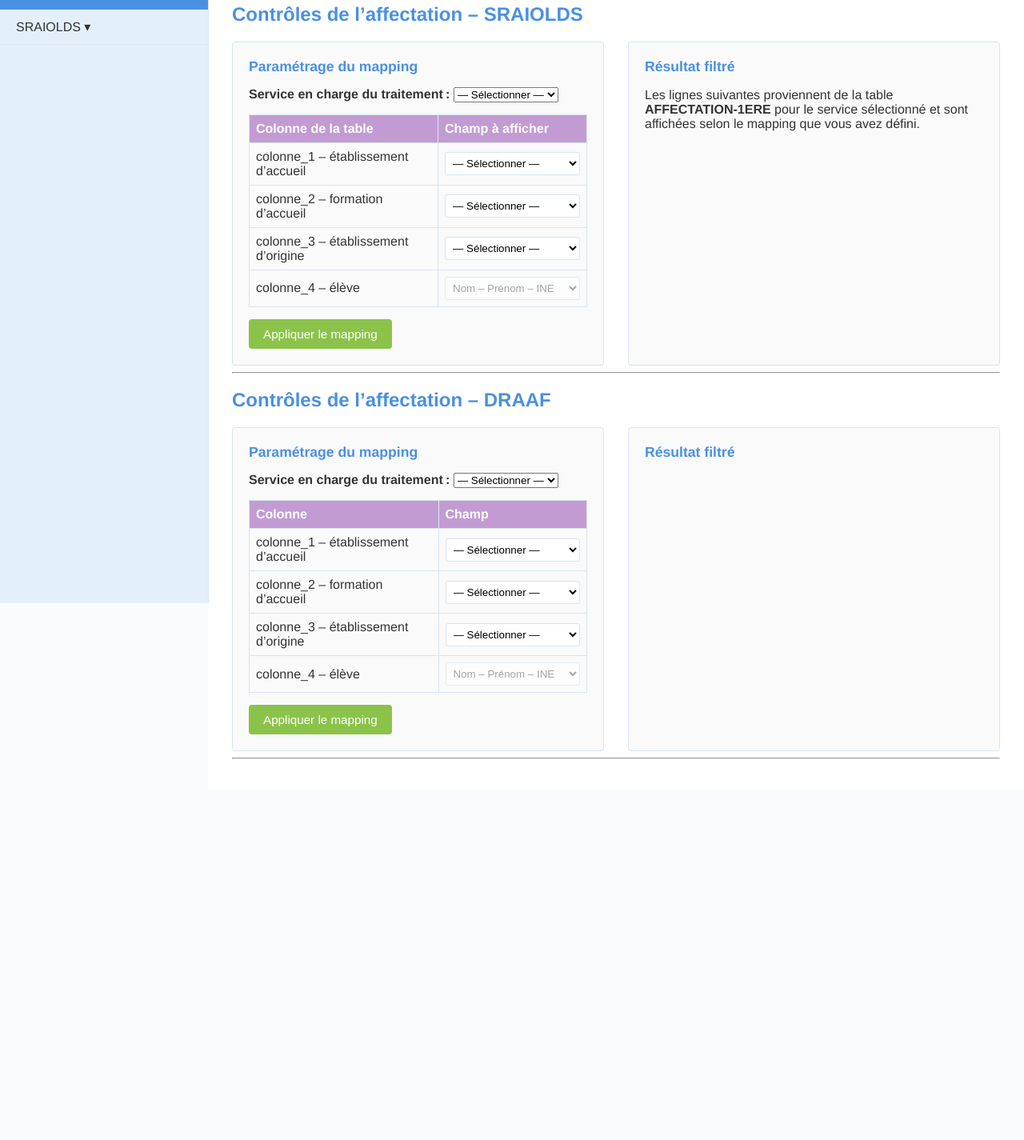
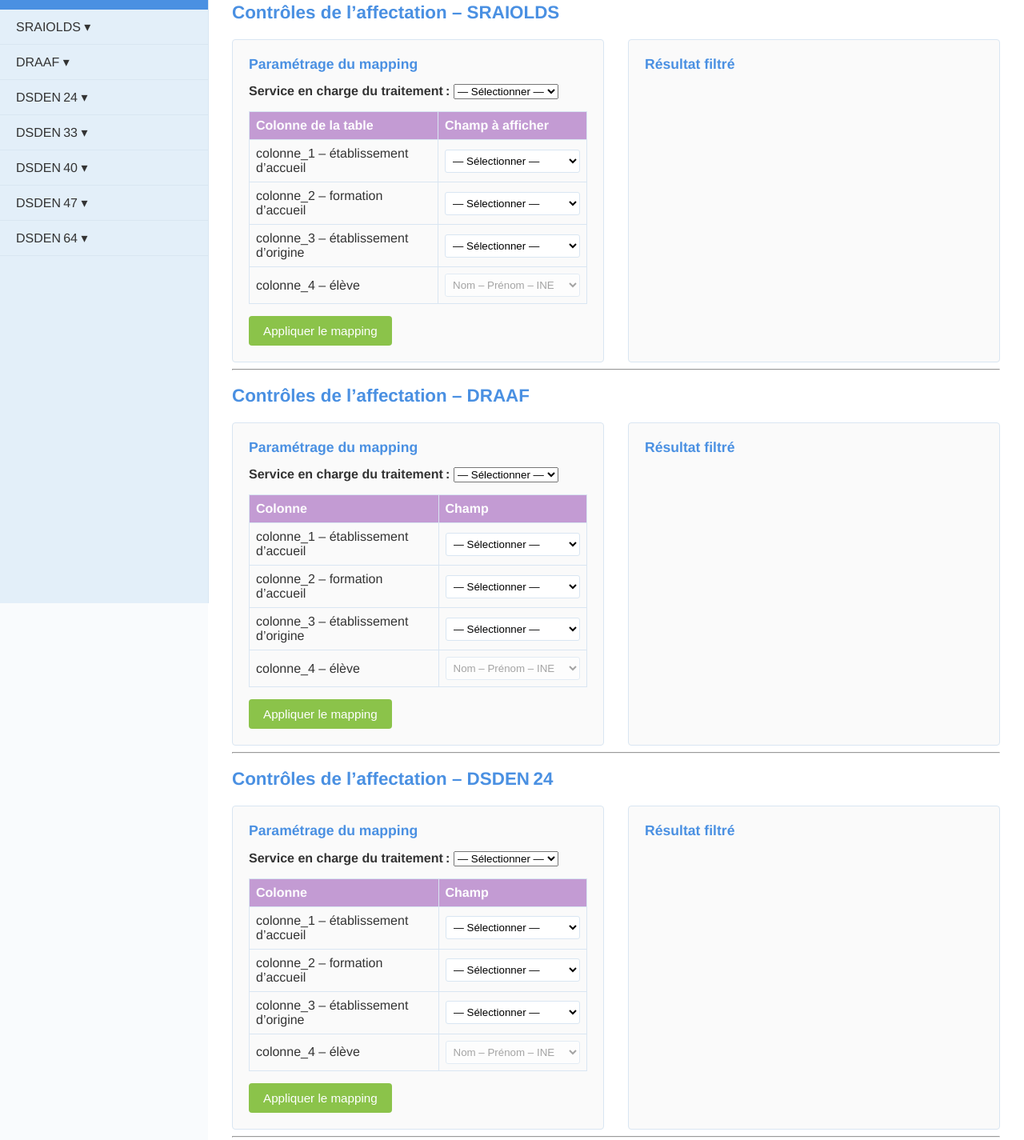
Before and after one commit to Amelie238/AFFELNET, a plain HTML site: page index.html in a window 1280 px wide. Shown: the part 46-1471 px from the top of the page at 80% size. Before the commit the page ends 1033 px from the top, so only its background shows below. Drawn offline with Linux system fonts and the light colour scheme.

Commit message:
Add files via upload

```diff
--- a/index.html
+++ b/index.html
@@ -2,7 +2,7 @@
 <html lang="fr">
 <head>
 <meta charset="UTF-8">
-<title>Contrôles de l’affectation – Mapping séparé</title>
+<title>Contrôles de l’affectation – Mapping dynamique</title>
 <style>
     :root{
         --bg-main:#f9fbfd; --bg-sidebar:#e3eff9; --bg-content:#ffffff;
@@ -22,7 +22,7 @@
     .menu li.active > .submenu{display:block;}
     .submenu a{padding-left:40px;font-size:0.95rem;}
     .content{margin-left:260px;padding:30px;background:var(--bg-content);min-height:100vh;}
-    h1{color:var(--color-primary);}
+    h1{color:var(--color-primary);font-size:1.4rem;}
     .grid{display:grid;grid-template-columns:1fr 1fr;gap:30px;margin-top:20px;}
     .panel{border:1px solid var(--border);border-radius:4px;background:#fafafa;padding:20px;}
     .panel h2{margin-top:0;font-size:1.1rem;color:var(--color-primary);}
@@ -36,105 +36,108 @@
     table.result th,table.result td{border:1px solid var(--border);padding:6px;text-align:left;}
     table.result th{background:#e2eaf3;}
 </style>
-
 <script>
 /* -------------------------------------------------------------
-   Données d’exemple – à remplacer par un appel serveur réel.
-   Chaque objet représente une ligne de la table AFFECTATION‑1ERE.
+   Fonction générique – appelée par chaque bouton « Appliquer le mapping ».
+   1️⃣ Récupère le service sélectionné.
+   2️⃣ Interroge le back‑end (endpoint /api/affectation) pour obtenir
+      les lignes de la table AFFECTATION‑1ERE filtrées sur ce service.
+   3️⃣ Construit le mapping à partir des <select data‑col="…">.
+   4️⃣ Génère un tableau HTML contenant **seulement** les colonnes
+      mappées (élève = Nom Prénom (INE) fixe).
    ------------------------------------------------------------- */
-const affectationData = [
-    { id:1, service:"SRAIOLDS", col1:"EtabA", col2:"FormA", col3:"EtabO1", nom:"Dupont", prenom:"Marie", ine:"1234567890"},
-    { id:2, service:"DRAAF",    col1:"EtabB", col2:"FormB", col3:"EtabO2", nom:"Martin", prenom:"Paul",  ine:"0987654321"},
-    { id:3, service:"DSDEN 24", col1:"EtabC", col2:"FormC", col3:"EtabO3", nom:"Leroy",  prenom:"Anne",  ine:"1122334455"},
-    // … autres lignes …
-];
+async function appliquerMapping(sectionId){
+    const prefix = `#${sectionId}`;                     // ex. "#section-SRAIOLDS"
+    const service = document.querySelector(`${prefix} select.service`).value;
 
-/* -------------------------------------------------------------
-   Fonction déclenchée par le bouton « Appliquer le mapping ».
-   1️⃣ Lecture du service choisi.
-   2️⃣ Filtrage de la table.
-   3️⃣ Construction du mapping (colonne → champ).
-   4️⃣ Construction d’un tableau HTML avec uniquement les champs mappés.
-   ------------------------------------------------------------- */
-function appliquerMapping(sectionId){
-    const service = document.getElementById(`service-${sectionId}`).value;
     if (!service){
-        alert("Veuillez sélectionner un service.");
+        alert("Merci de choisir un service.");
         return;
     }
 
-    // 1️⃣ Filtrer les lignes de la table
-    const lignes = affectationData.filter(l => l.service === service);
+    // ---------------------------------------------------------
+    // 2️⃣ RÉCUPÉRATION DES DONNÉES (remplacez l’URL par votre API)
+    // ---------------------------------------------------------
+    let rows;
+    try{
+        const resp = await fetch(`/api/affectation?service=${encodeURIComponent(service)}`);
+        if (!resp.ok) throw new Error(`Erreur serveur (${resp.status})`);
+        rows = await resp.json();                     // tableau d’objets JSON
+    }catch(e){
+        console.error(e);
+        alert("Impossible de récupérer les données. Consultez la console pour le détail.");
+        return;
+    }
 
-    // 2️⃣ Lire le mapping défini dans le formulaire
+    // 3️⃣ EXTRAIRE LE MAPPING SAISI par l’utilisateur
     const mapping = {};
-    document.querySelectorAll(`#${sectionId} .col-mapping select`).forEach(sel => {
-        const colKey = sel.dataset.col;               // ex. "etab_accueil"
-        const champ = sel.value;
-        if (champ) mapping[colKey] = champ;           // on ne conserve que les colonnes réellement mappées
+    document.querySelectorAll(`${prefix} .col-mapping select`).forEach(sel=>{
+        const colKey = sel.dataset.col;               // « etab_accueil », « formation_accueil », …
+        const champ  = sel.value;
+        if (champ) mapping[colKey] = champ;           // on ne garde que les colonnes réellement renseignées
     });
 
-    // 3️⃣ Construire le tableau HTML de résultat
-    const tableau = document.createElement("table");
-    tableau.className = "result";
+    // ---------------------------------------------------------
+    // 4️⃣ CONSTRUCTION DU TABLEAU DE RÉSULTAT
+    // ---------------------------------------------------------
+    const table = document.createElement("table");
+    table.className = "result";
 
-    // En‑tête
-    const thead = tableau.createTHead();
+    // ==== En‑tête ====
+    const thead = table.createTHead();
     const trHead = thead.insertRow();
-    // première colonne : identifiant (ou aucune selon votre besoin)
+    // (optionnel) on garde l’identifiant interne
     const thId = document.createElement("th");
     thId.textContent = "ID";
     trHead.appendChild(thId);
-    // colonnes mappées
-    Object.entries(mapping).forEach(([colKey, champ]) => {
+
+    // Colonnes mappées
+    Object.values(mapping).forEach(label=>{
         const th = document.createElement("th");
-        th.textContent = champ;               // libellé du champ choisi
+        th.textContent = label;
         trHead.appendChild(th);
     });
 
-    // Corps
-    const tbody = tableau.createTBody();
-    lignes.forEach(l => {
+    // ==== Corps ====
+    const tbody = table.createTBody();
+    rows.forEach(row=>{
         const tr = tbody.insertRow();
-        // ID
+
+        // ID (ou toute autre clé qui vous intéresse)
         const tdId = tr.insertCell();
-        tdId.textContent = l.id;
+        tdId.textContent = row.id ?? "";
         // Colonnes mappées
-        Object.entries(mapping).forEach(([colKey, champ]) => {
+        Object.entries(mapping).forEach(([colKey, label])=>{
             const td = tr.insertCell();
-            // on récupère la valeur dans l’objet selon la colonne ciblée
-            // Pour les 3 premières colonnes : col1, col2, col3
-            // Pour la colonne élève, on construit "Nom Prénom (INE)"
-            if (colKey === "eleve"){
-                td.textContent = `${l.nom} ${l.prenom} (${l.ine})`;
-            }else if (colKey === "etab_accueil"){
-                td.textContent = l.col1;
-            }else if (colKey === "formation_accueil"){
-                td.textContent = l.col2;
-            }else if (colKey === "etab_origine"){
-                td.textContent = l.col3;
-            }else{
-                td.textContent = ""; // fallback
+            // on traduit le colKey interne vers la propriété du JSON reçu
+            switch(colKey){
+                case "etab_accueil":       td.textContent = row.etablissement_accueil   ?? ""; break;
+                case "formation_accueil":  td.textContent = row.formation_accueil       ?? ""; break;
+                case "etab_origine":       td.textContent = row.etablissement_origine  ?? ""; break;
+                case "eleve":              // élève = nom + prénom + INE (fixe)
+                    td.textContent = `${row.nom ?? ""} ${row.prenom ?? ""} (${row.ine ?? ""})`;
+                    break;
+                default: td.textContent = "";   // sécurité
             }
         });
     });
 
-    // 4️⃣ Injecter le tableau dans le widget résultat
-    const container = document.getElementById(`result-${sectionId}`);
-    container.innerHTML = "";               // vider le précédent éventuel
-    container.appendChild(tableau);
+    // ==== Insertion dans le DOM ====
+    const resultDiv = document.querySelector(`${prefix} .result-container`);
+    resultDiv.innerHTML = "";          // vide un éventuel tableau précédent
+    resultDiv.appendChild(table);
 }
 
 /* -------------------------------------------------------------
-   Gestion simple du menu (déploiement/fermeture)
+   Gestion du menu latéral (déploiement/fermeture)
    ------------------------------------------------------------- */
-document.addEventListener('DOMContentLoaded', () => {
-    document.querySelectorAll('.menu > li > a').forEach(link => {
-        link.addEventListener('click', e => {
+document.addEventListener("DOMContentLoaded",()=>{
+    document.querySelectorAll(".menu > li > a").forEach(link=>{
+        link.addEventListener("click",e=>{
             const li = e.target.parentElement;
-            const already = li.classList.contains('active');
-            document.querySelectorAll('.menu > li').forEach(item => item.classList.remove('active'));
-            if (!already) li.classList.add('active');
+            const already = li.classList.contains("active");
+            document.querySelectorAll(".menu > li").forEach(item=>item.classList.remove("active"));
+            if (!already) li.classList.add("active");
             e.preventDefault();
         });
     });
@@ -143,32 +146,48 @@ document.addEventListener('DOMContentLoaded', () => {
 </head>
 
 <body>
-
 <div class="sidebar">
     <h2>Menu principal</h2>
     <ul class="menu">
-        <li>
-            <a href="#">SRAIOLDS ▾</a>
-            <ul class="submenu">
-                <li><a href="#SRAIOLDS-affectation">Contrôles de l’affectation</a></li>
-                <!-- les autres sous‑menus restent inchangés -->
-            </ul>
+        <li><a href="#">SRAIOLDS ▾</a>
+            <ul class="submenu"><li><a href="#section-SRAIOLDS">Contrôles de l’affectation</a></li></ul>
         </li>
-        <!-- répéter pour DRAAF, DSDEN 24 … -->
+        <li><a href="#">DRAAF ▾</a>
+            <ul class="submenu"><li><a href="#section-DRAAF">Contrôles de l’affectation</a></li></ul>
+        </li>
+        <li><a href="#">DSDEN 24 ▾</a>
+            <ul class="submenu"><li><a href="#section-DSDEN24">Contrôles de l’affectation</a></li></ul>
+        </li>
+        <li><a href="#">DSDEN 33 ▾</a>
+            <ul class="submenu"><li><a href="#section-DSDEN33">Contrôles de l’affectation</a></li></ul>
+        </li>
+        <li><a href="#">DSDEN 40 ▾</a>
+            <ul class="submenu"><li><a href="#section-DSDEN40">Contrôles de l’affectation</a></li></ul>
+        </li>
+        <li><a href="#">DSDEN 47 ▾</a>
+            <ul class="submenu"><li><a href="#section-DSDEN47">Contrôles de l’affectation</a></li></ul>
+        </li>
+        <li><a href="#">DSDEN 64 ▾</a>
+            <ul class="submenu"><li><a href="#section-DSDEN64">Contrôles de l’affectation</a></li></ul>
+        </li>
     </ul>
 </div>
 
 <div class="content">
-    <section id="SRAIOLDS-affectation">
+    <!-- ==============================================================
+         SECTION GÉNÉRIQUE – on ne répète le code qu’une fois, on ne
+         change que l’ID (et le titre affiché) pour chaque direction.
+         ============================================================== -->
+    <!-- ================== SRAIOLDS ================== -->
+    <section id="section-SRAIOLDS">
         <h1>Contrôles de l’affectation – SRAIOLDS</h1>
-
         <div class="grid">
-            <!-- ───── PANEL : FORMULAIRE DE MAPPAGE ───── -->
-            <div class="panel" id="panel-mapping-SRAIOLDS-affectation">
+            <!-- PANEL MAPPING -->
+            <div class="panel">
                 <h2>Paramétrage du mapping</h2>
 
-                <label for="service-SRAIOLDS-affectation"><strong>Service en charge du traitement :</strong></label>
-                <select id="service-SRAIOLDS-affectation">
+                <label for="service-SRAIOLDS"><strong>Service en charge du traitement :</strong></label>
+                <select id="service-SRAIOLDS" class="service">
                     <option value="">— Sélectionner —</option>
                     <option value="SRAIOLDS">SRAIOLDS</option>
                     <option value="DRAAF">DRAAF</option>
@@ -180,78 +199,49 @@ document.addEventListener('DOMContentLoaded', () => {
                 </select>
 
                 <table class="mapping-table">
-                    <thead>
-                        <tr><th>Colonne de la table</th><th>Champ à afficher</th></tr>
-                    </thead>
+                    <thead><tr><th>Colonne de la table</th><th>Champ à afficher</th></tr></thead>
                     <tbody>
-                        <tr class="col-mapping">
-                            <td>colonne_1 – établissement d’accueil</td>
-                            <td>
-                                <select data-col="etab_accueil">
-                                    <option value="">— Sélectionner —</option>
-                                    <option value="Établissement d’accueil">Établissement d’accueil</option>
-                                    <option value="Code établissement">Code établissement</option>
-                                    <option value="Adresse">Adresse</option>
-                                </select>
-                            </td>
-                        </tr>
-                        <tr class="col-mapping">
-                            <td>colonne_2 – formation d’accueil</td>
-                            <td>
-                                <select data-col="formation_accueil">
-                                    <option value="">— Sélectionner —</option>
-                                    <option value="Formation d’accueil">Formation d’accueil</option>
-                                    <option value="Code formation">Code formation</option>
-                                </select>
-                            </td>
-                        </tr>
-                        <tr class="col-mapping">
-                            <td>colonne_3 – établissement d’origine</td>
-                            <td>
-                                <select data-col="etab_origine">
-                                    <option value="">— Sélectionner —</option>
-                                    <option value="Établissement d’origine">Établissement d’origine</option>
-                                    <option value="Code établissement d’origine">Code établissement d’origine</option>
-                                    <option value="Adresse d’origine">Adresse d’origine</option>
-                                </select>
-                            </td>
-                        </tr>
-                        <tr class="col-mapping">
-                            <td>colonne_4 – élève</td>
-                            <td>
-                                <!-- Cette colonne est fixée : nom, prénom, INE -->
-                                <select data-col="eleve" disabled>
-                                    <option value="Eleve">Nom – Prénom – INE</option>
-                                </select>
-                            </td>
-                        </tr>
+                        <tr class="col-mapping"><td>colonne_1 – établissement d’accueil</td><td>
+                            <select data-col="etab_accueil"><option value="">— Sélectionner —</option>
+                                <option value="Établissement d’accueil">Établissement d’accueil</option>
+                                <option value="Code établissement">Code établissement</option>
+                                <option value="Adresse">Adresse</option></select></td></tr>
+                        <tr class="col-mapping"><td>colonne_2 – formation d’accueil</td><td>
+                            <select data-col="formation_accueil"><option value="">— Sélectionner —</option>
+                                <option value="Formation d’accueil">Formation d’accueil</option>
+                                <option value="Code formation">Code formation</option></select></td></tr>
+                        <tr class="col-mapping"><td>colonne_3 – établissement d’origine</td><td>
+                            <select data-col="etab_origine"><option value="">— Sélectionner —</option>
+                                <option value="Établissement d’origine">Établissement d’origine</option>
+                                <option value="Code établissement d’origine">Code établissement d’origine</option>
+                                <option value="Adresse d’origine">Adresse d’origine</option></select></td></tr>
+                        <tr class="col-mapping"><td>colonne_4 – élève</td><td>
+                            <select data-col="eleve" disabled><option value="Eleve">Nom – Prénom – INE</option></select></td></tr>
                     </tbody>
                 </table>
 
-                <button class="btn" onclick="appliquerMapping('SRAIOLDS-affectation')">
+                <button class="btn" onclick="appliquerMapping('section-SRAIOLDS')">
                     Appliquer le mapping
                 </button>
             </div>
 
-            <!-- ───── PANEL : RÉSULTAT (WIDGET) ───── -->
-            <div class="panel" id="panel-result-SRAIOLDS-affectation">
+            <!-- PANEL RÉSULTAT -->
+            <div class="panel">
                 <h2>Résultat filtré</h2>
-                <p>Les lignes suivantes proviennent de la table <strong>AFFECTATION‑1ERE</strong> pour le service sélectionné et sont affichées selon le mapping que vous avez défini.</p>
-                <div id="result-SRAIOLDS-affectation"></div>
+                <div class="result-container"></div>
             </div>
         </div>
         <hr>
     </section>
 
-    <!-- Répétez le même bloc pour chaque direction (DRAAF, DSDEN 24, …) en changeant les ID -->
-    <!-- Exemple très condensé pour DRAAF (vous n’avez qu’à copier‑coller et modifier les IDs) -->
-    <section id="DRAAF-affectation">
+    <!-- ================== DRAAF ================== -->
+    <section id="section-DRAAF">
         <h1>Contrôles de l’affectation – DRAAF</h1>
         <div class="grid">
-            <div class="panel" id="panel-mapping-DRAAF-affectation">
+            <div class="panel">
                 <h2>Paramétrage du mapping</h2>
-                <label for="service-DRAAF-affectation"><strong>Service en charge du traitement :</strong></label>
-                <select id="service-DRAAF-affectation">
+                <label for="service-DRAAF"><strong>Service en charge du traitement :</strong></label>
+                <select id="service-DRAAF" class="service">
                     <option value="">— Sélectionner —</option>
                     <option value="SRAIOLDS">SRAIOLDS</option>
                     <option value="DRAAF">DRAAF</option>
@@ -284,20 +274,74 @@ document.addEventListener('DOMContentLoaded', () => {
                     </tbody>
                 </table>
 
-                <button class="btn" onclick="appliquerMapping('DRAAF-affectation')">
+                <button class="btn" onclick="appliquerMapping('section-DRAAF')">
                     Appliquer le mapping
                 </button>
             </div>
 
-            <div class="panel" id="panel-result-DRAAF-affectation">
+            <div class="panel">
                 <h2>Résultat filtré</h2>
-                <div id="result-DRAAF-affectation"></div>
+                <div class="result-container"></div>
             </div>
         </div>
         <hr>
     </section>
 
-    <!-- Vous pouvez dupliquer ces deux panneaux pour chaque DSDEN (24,33,40,47,64) -->
+    <!-- ================== DSDEN 24 ================== -->
+    <section id="section-DSDEN24">
+        <h1>Contrôles de l’affectation – DSDEN 24</h1>
+        <div class="grid">
+            <div class="panel">
+                <h2>Paramétrage du mapping</h2>
+                <label for="service-DSDEN24"><strong>Service en charge du traitement :</strong></label>
+                <select id="service-DSDEN24" class="service">
+                    <option value="">— Sélectionner —</option>
+                    <option value="SRAIOLDS">SRAIOLDS</option>
+                    <option value="DRAAF">DRAAF</option>
+                    <option value="DSDEN 24">DSDEN 24</option>
+                    <option value="DSDEN 33">DSDEN 33</option>
+                    <option value="DSDEN 40">DSDEN 40</option>
+                    <option value="DSDEN 47">DSDEN 47</option>
+                    <option value="DSDEN 64">DSDEN 64</option>
+                </select>
+
+                <table class="mapping-table">
+                    <thead><tr><th>Colonne</th><th>Champ</th></tr></thead>
+                    <tbody>
+                        <tr class="col-mapping"><td>colonne_1 – établissement d’accueil</td><td>
+                            <select data-col="etab_accueil"><option value="">— Sélectionner —</option>
+                                <option value="Établissement d’accueil">Établissement d’accueil</option>
+                                <option value="Code établissement">Code établissement</option>
+                                <option value="Adresse">Adresse</option></select></td></tr>
+                        <tr class="col-mapping"><td>colonne_2 – formation d’accueil</td><td>
+                            <select data-col="formation_accueil"><option value="">— Sélectionner —</option>
+                                <option value="Formation d’accueil">Formation d’accueil</option>
+                                <option value="Code formation">Code formation</option></select></td></tr>
+                        <tr class="col-mapping"><td>colonne_3 – établissement d’origine</td><td>
+                            <select data-col="etab_origine"><option value="">— Sélectionner —</option>
+                                <option value="Établissement d’origine">Établissement d’origine</option>
+                                <option value="Code établissement d’origine">Code établissement d’origine</option>
+                                <option value="Adresse d’origine">Adresse d’origine</option></select></td></tr>
+                        <tr class="col-mapping"><td>colonne_4 – élève</td><td>
+                            <select data-col="eleve" disabled><option value="Eleve">Nom – Prénom – INE</option></select></td></tr>
+                    </tbody>
+                </table>
+
+                <button class="btn" onclick="appliquerMapping('section-DSDEN24')">
+                    Appliquer le mapping
+                </button>
+            </div>
+
+            <div class="panel">
+                <h2>Résultat filtré</h2>
+                <div class="result-container"></div>
+            </div>
+        </div>
+        <hr>
+    </section>
+
+    <!-- Répétez le même bloc pour DSDEN 33, DSDEN 40, DSDEN 47, DSDEN 64
+         (seuls les IDs changent : section-DSDEN33, section-DSDEN40, …) -->
 </div>
 </body>
 </html>
```
